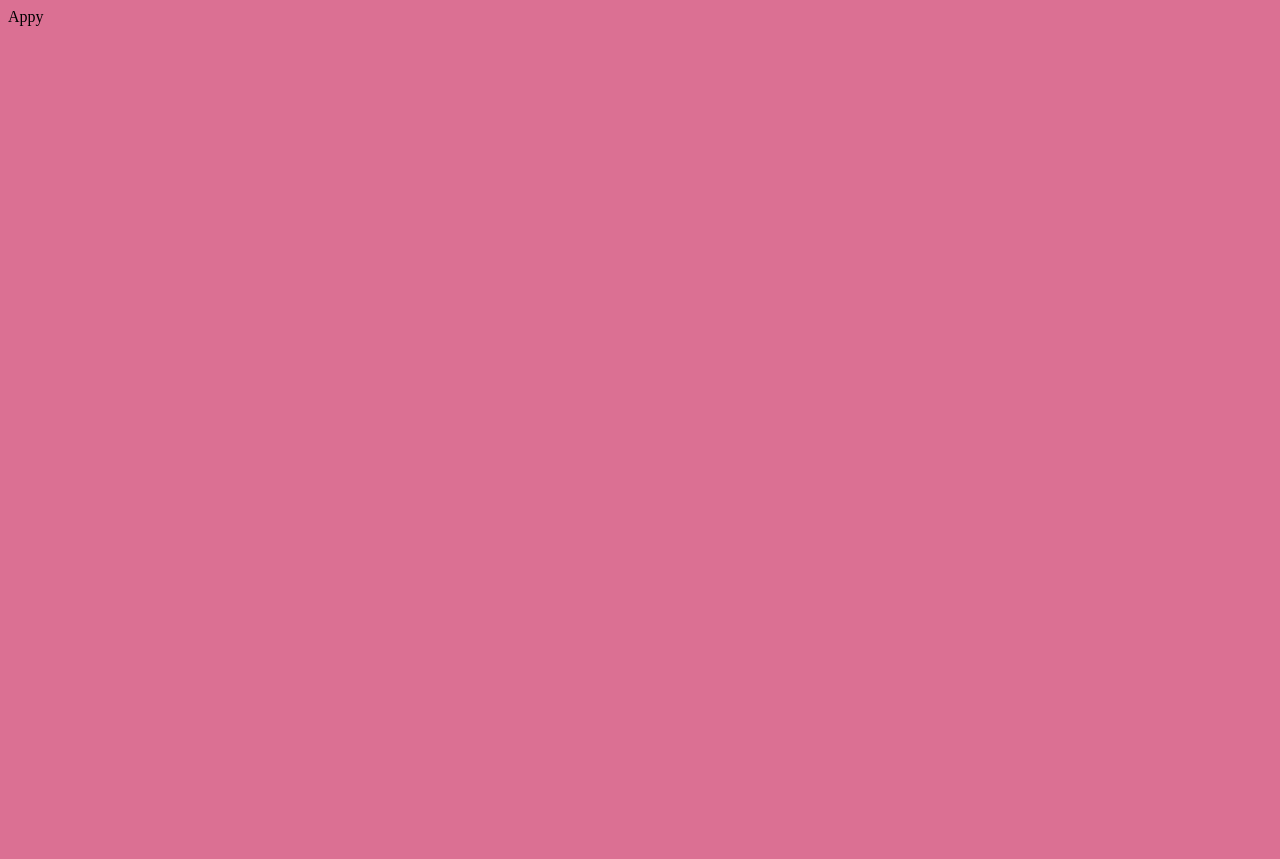
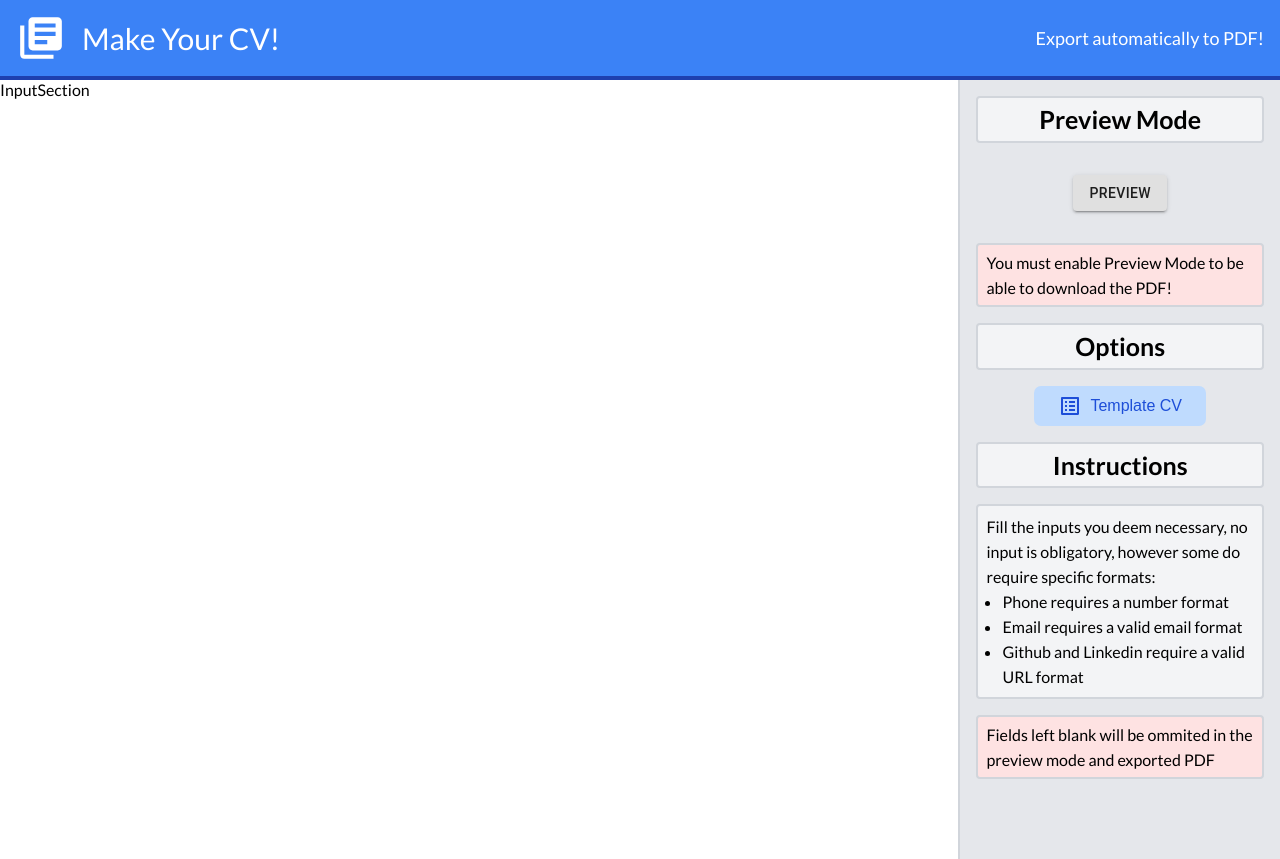
Before and after one commit to ceddah/CV_Aplication_ReactJS_App, a React (Create React App) app: page / in a window 1280 px wide. Before the commit the page ends 800 px from the top, so only its background shows below. Built offline with nearby package versions, Linux system fonts and the light colour scheme.

Commit message:
Sidebar/Preview Toggle Done

```diff
--- a/src/components/App.js
+++ b/src/components/App.js
@@ -1,10 +1,31 @@
-import React from 'react'
-import './App.scss';
+import React, {useState} from 'react'
+import './styles/App.scss';
+import LibraryBooksIcon from '@material-ui/icons/LibraryBooks';
+
+import InputSection from './InputSection';
+import PreviewSection from './PreviewSection';
+import Sidebar from './Sidebar';
 
 const App = () => {
+    const [preview,setPreview] = useState(false)
+
+    const turnPreviewOn = () => setPreview(!preview);
+    console.log(preview);
     return (
-        <div>
-            Appy
+        <div className="App">
+            <header className="App__header">
+                <div>
+                    <LibraryBooksIcon className="book-icon" />
+                    <h2>Make Your CV!</h2>
+                </div>
+                <h4>Export automatically to PDF!</h4>
+            </header>
+
+            <section className="section">
+                {!preview && <InputSection />}
+                {preview && <PreviewSection />}
+                <Sidebar isPreview={preview} turnPreview={turnPreviewOn} />
+            </section>
         </div>
     )
 }
--- a/src/components/App.scss
+++ /dev/null
@@ -1,3 +0,0 @@
-body {
-    background-color: palevioletred;
-}
--- /dev/null
+++ b/src/components/InputSection.js
@@ -0,0 +1,11 @@
+import React from 'react'
+
+const InputSection = () => {
+    return (
+        <main className="section__inputs">
+            InputSection
+        </main>
+    )
+}
+
+export default InputSection
--- /dev/null
+++ b/src/components/PreviewSection.js
@@ -0,0 +1,11 @@
+import React from 'react'
+
+const PreviewSection = () => {
+    return (
+        <main className="section__preview">
+            PreviewSection
+        </main>
+    )
+}
+
+export default PreviewSection
--- /dev/null
+++ b/src/components/Sidebar.js
@@ -0,0 +1,31 @@
+import React,{useState} from 'react'
+import ListAltIcon from '@material-ui/icons/ListAlt';
+import GetAppIcon from '@material-ui/icons/GetApp';
+import Button from '@material-ui/core/Button';
+
+const Sidebar = ({isPreview,turnPreview}) => {
+    return (
+        <aside className="section__sidebar">
+            <h2 className="sidebar-title">Preview Mode</h2>
+            <div className="switch">
+                <Button variant="contained" color={isPreview ? 'primary' : 'default'} onClick={turnPreview} >Preview</Button>
+            </div>
+            {!isPreview && <p className="warning">You must enable Preview Mode to be able to download the PDF!</p>}
+            <h2 className="sidebar-title">Options</h2>
+            {isPreview && <button className="download-pdf set-template"><GetAppIcon /> <span>Download PDF</span></button>}
+            <button className="set-template"><ListAltIcon /> <span>Template CV</span></button>
+            <h2 className="sidebar-title">Instructions</h2>
+            <div className="info">
+                <p>Fill the inputs you deem necessary, no input is obligatory, however some do require specific formats:</p>
+                <ul>
+                    <li>Phone requires a number format</li>
+                    <li>Email requires a valid email format</li>
+                    <li>Github and Linkedin require a valid URL format </li>
+                </ul>
+            </div>
+            <p className="warning">Fields left blank will be ommited in the preview mode and exported PDF</p>
+        </aside>
+    )
+}
+
+export default Sidebar
--- /dev/null
+++ b/src/components/styles/App.scss
@@ -0,0 +1,125 @@
+@import 'resets';
+
+$border-color: rgb(209, 213, 219);
+
+@mixin flexCenter {
+    display: flex;
+    align-items: center;
+    justify-content: space-between;
+}
+
+.App {
+    height: auto;
+    width: 100%;
+
+    &__header {
+        width: 100%;
+        @include flexCenter();
+        padding: 0rem 1rem;
+        background-color: rgb(59, 130, 246);
+        height: 80px;
+        border-bottom: 4px solid rgb(30, 64, 175);
+
+        div {
+            @include flexCenter();
+
+            h2 {
+                color: #fff;
+                font-size: 30px;
+                margin-left: 1rem;
+                font-weight: 400;
+            }
+
+            .book-icon {
+                font-size: 50px;
+                color: #fff;
+            }
+        }
+
+        h4 {
+            font-size: 18px;
+            color: #fff;
+            font-weight: 400;
+        }
+    }
+
+}
+
+.section {
+    width: 100%;
+    display: flex;
+
+    &__inputs {
+        flex: 1;
+    }
+
+    &__preview {
+        flex: 1;
+    }
+
+    &__sidebar {
+        flex: 0.3;
+        background-color: rgb(229, 231, 235);
+        padding: 0rem 1rem 5rem;
+        border-left: 2px solid $border-color;
+
+        .sidebar-title {
+            width: 100%;
+            background-color: rgb(243, 244, 246);
+            border: 2px solid $border-color;
+            border-radius: 4px;
+            padding: 0.4rem 1rem;
+            text-align: center;
+            font-size: 25px;
+            margin: 1rem 0;
+        }
+
+        .warning {
+            background-color: rgb(254, 226, 226);
+            border: 2px solid $border-color;
+            padding: 0.3rem 0.5rem;
+            line-height: 25px;
+            border-radius: 4px;
+        }
+
+        .set-template {
+            @include flexCenter();
+            padding: 0.5rem 1.5rem;
+            border-radius: 7px;
+            border: none;
+            outline: none;
+            background-color: rgb(191, 219, 254);
+            color: rgb(29, 78, 216);
+            margin: 0 auto;
+            cursor: pointer;
+            font-size: 16px;
+
+            span {
+                margin-left: 0.5rem;
+            }
+        }
+
+        .download-pdf {
+            margin-bottom: 1rem;
+            padding: 0.5rem 1rem;
+        }
+
+        .info {
+            border: 2px solid $border-color;
+            background-color: rgb(243, 244, 246);
+            border-radius: 4px;
+            padding: 0.5rem;
+            line-height: 25px;
+            margin-bottom: 1rem;
+
+            ul {
+                margin-left: 1rem;
+            }
+        }
+
+        .switch {
+            margin: 2rem 0 2rem;
+            text-align: center;
+        }
+    }
+}
--- /dev/null
+++ b/src/components/styles/_resets.scss
@@ -0,0 +1,17 @@
+@import url('https://fonts.googleapis.com/css2?family=Lato:wght@300;400;700;900&display=swap');
+
+*,
+*::before,
+*::after {
+    box-sizing: border-box;
+    margin: 0;
+    padding: 0;
+}
+
+html {
+    font-family: 'Lato', sans-serif;
+}
+
+a {
+    text-decoration: none;
+}
```
